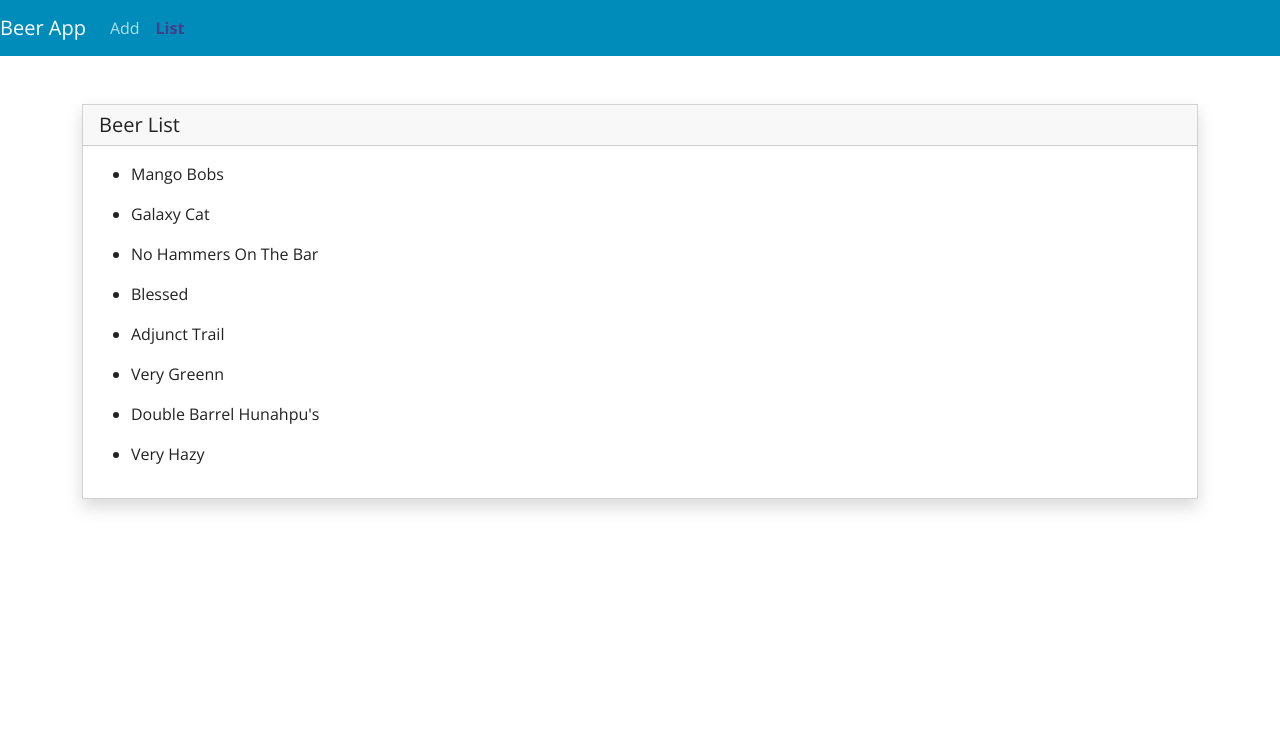
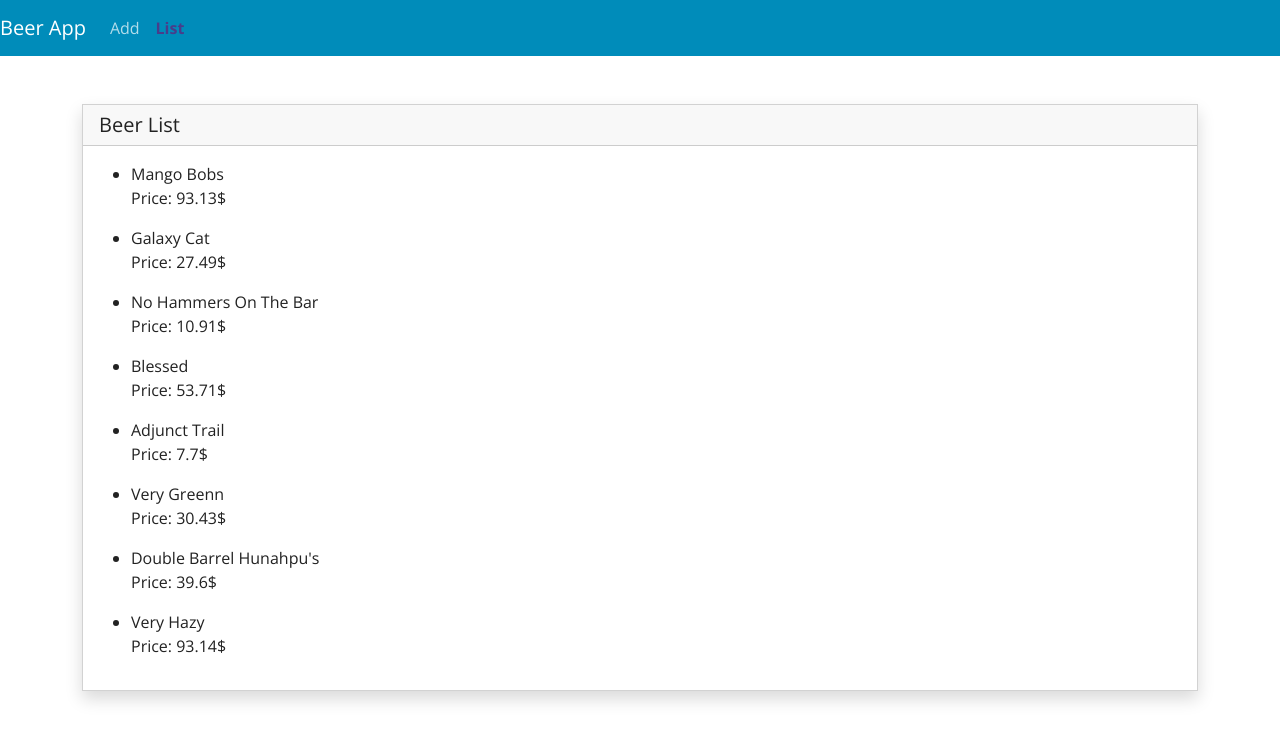
Before and after one commit to ffiorentino12/angular-project, an Angular app: page /list in a window 1280 px wide. Shown: the top 742 px of the page. Built offline with nearby package versions, Linux system fonts and the light colour scheme.

Commit message:
2 files modified

```diff
--- a/src/app/component/beer/beer.component.html
+++ b/src/app/component/beer/beer.component.html
@@ -1,2 +1,3 @@
 
 <li> {{ beer.beerName }} </li>
+<span> Price: {{ beer.price + '$' }} </span>
--- a/src/app/component/beerlist/beerlist.component.html
+++ b/src/app/component/beerlist/beerlist.component.html
@@ -4,6 +4,7 @@
   <div class="card-body">
     <ul *ngFor = "let beer of beers">
       <app-beer [beer]="beer"> </app-beer>
+
       </ul>
   </div>
 </div>
```
